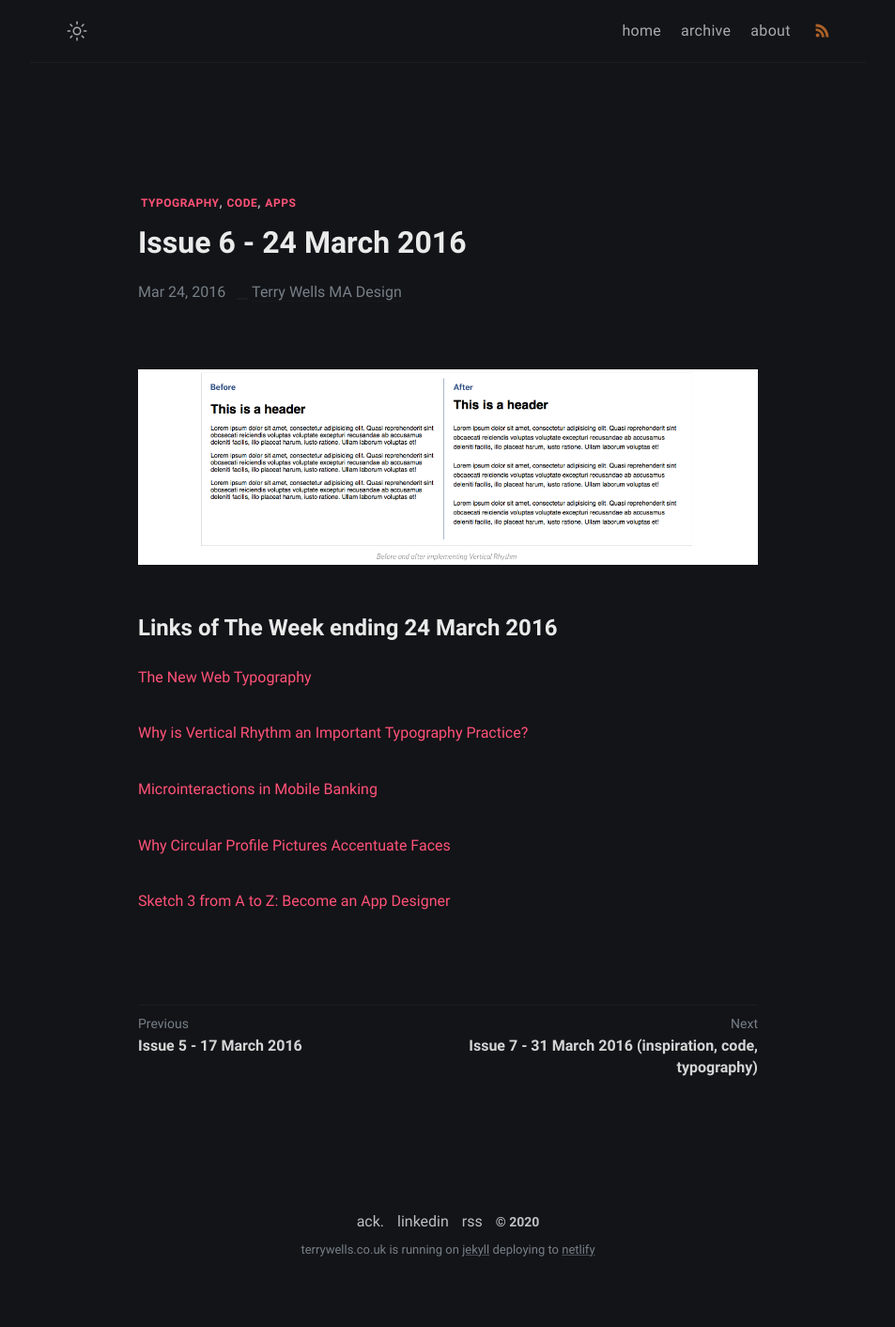
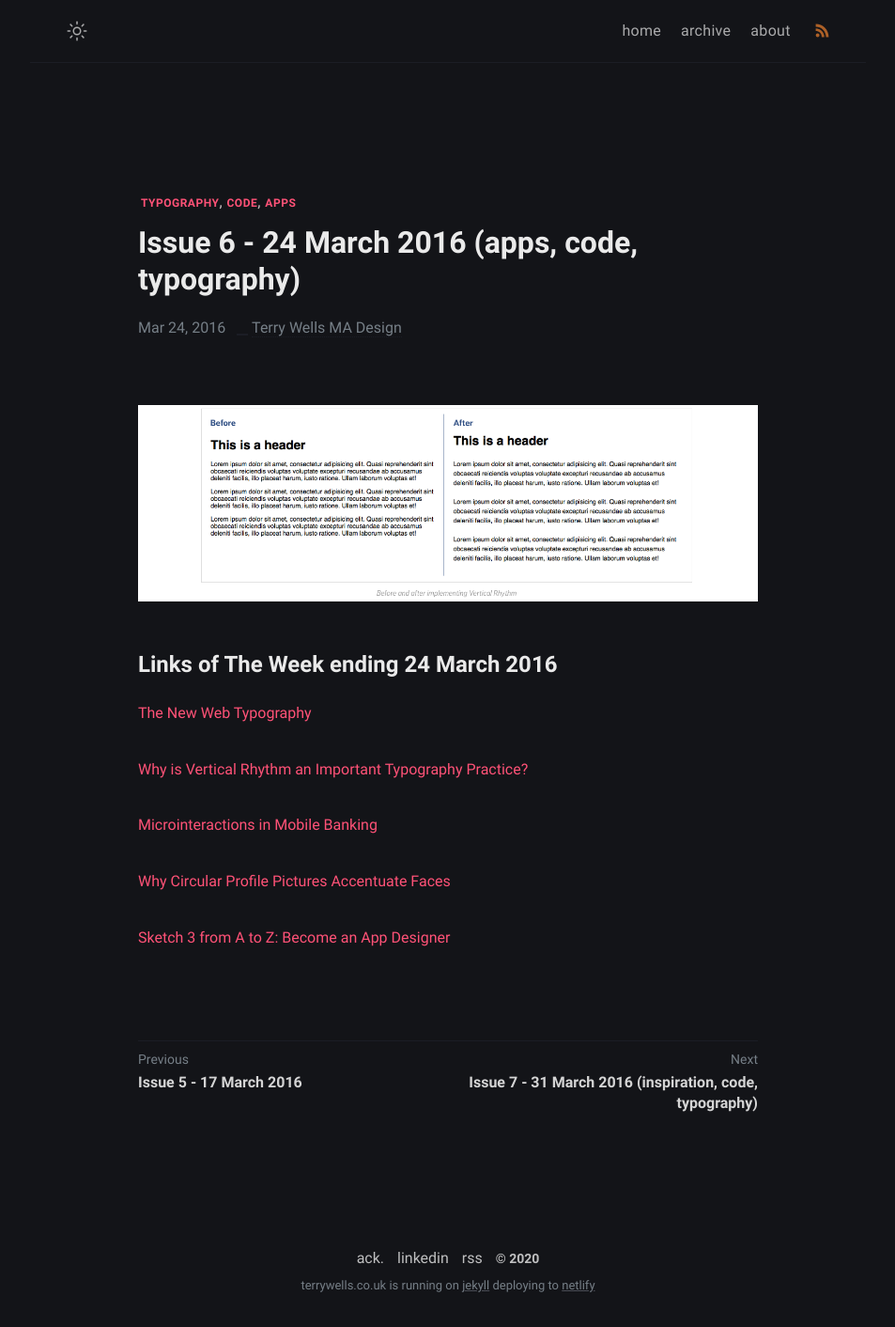
Before and after one commit to wristtattoo/jekyll-klise, a Jekyll site: the page built from _posts/2020-11-03-issue-6-24-march-2016.md, in a window 1280 px wide. Shown: the whole page at 94% size, without its empty margins (163-1116 px from the left). Built offline with Jekyll 4.4.1, drawn with Linux system fonts in a browser that asks for light colours; a script that is not in the unit is left out; before the commit the page ends 1374 px from its top, so only the background shows below that.

```diff
--- a/_posts/2020-11-03-issue-6-24-march-2016.md
+++ b/_posts/2020-11-03-issue-6-24-march-2016.md
@@ -1,6 +1,6 @@
 ---
 layout: post
-title: Issue 6 - 24 March 2016
+title: Issue 6 - 24 March 2016 (apps, code, typography)
 tags: typography code apps
 date: 2016-03-24T09:44:27.369Z
 ---
```
